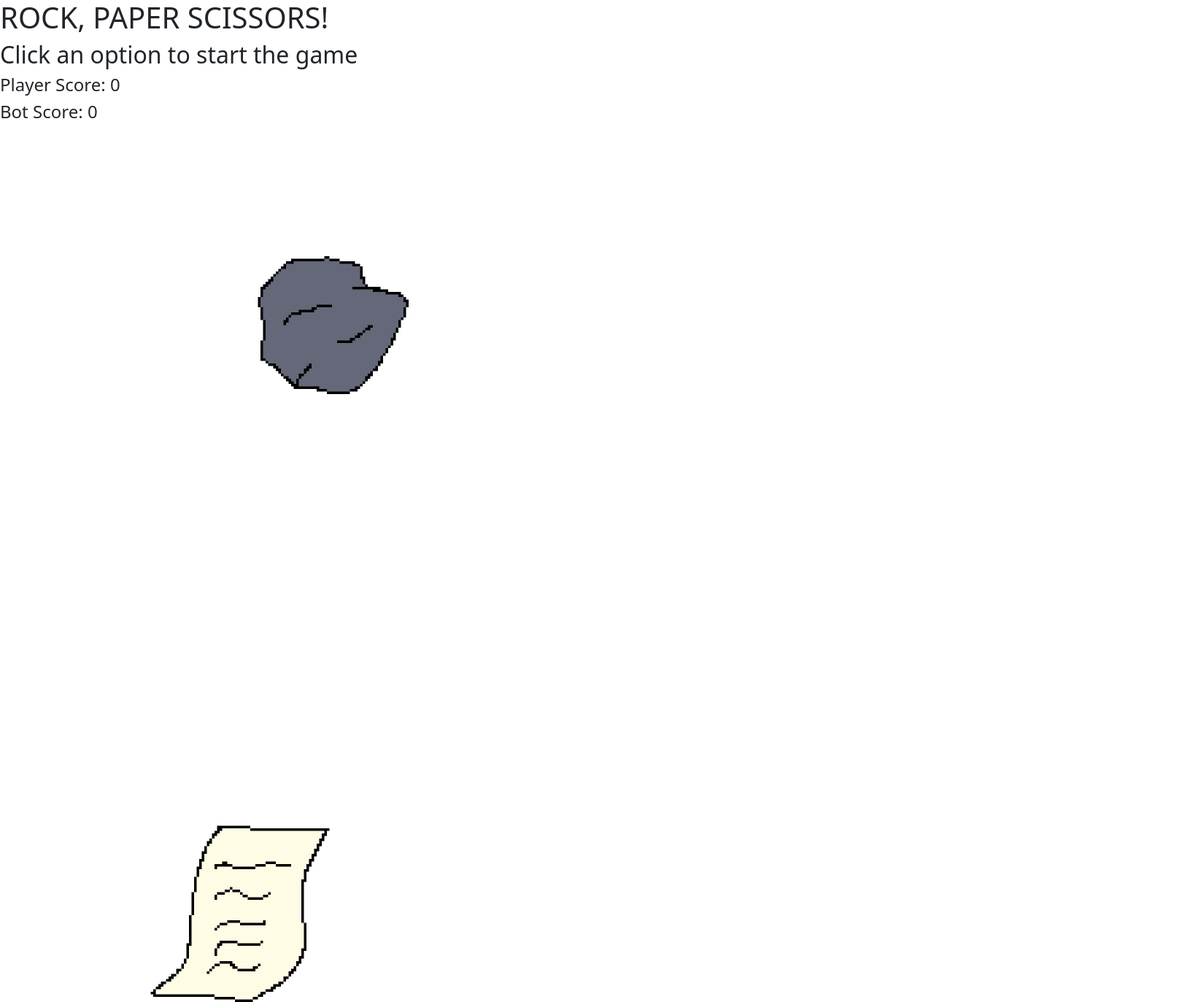
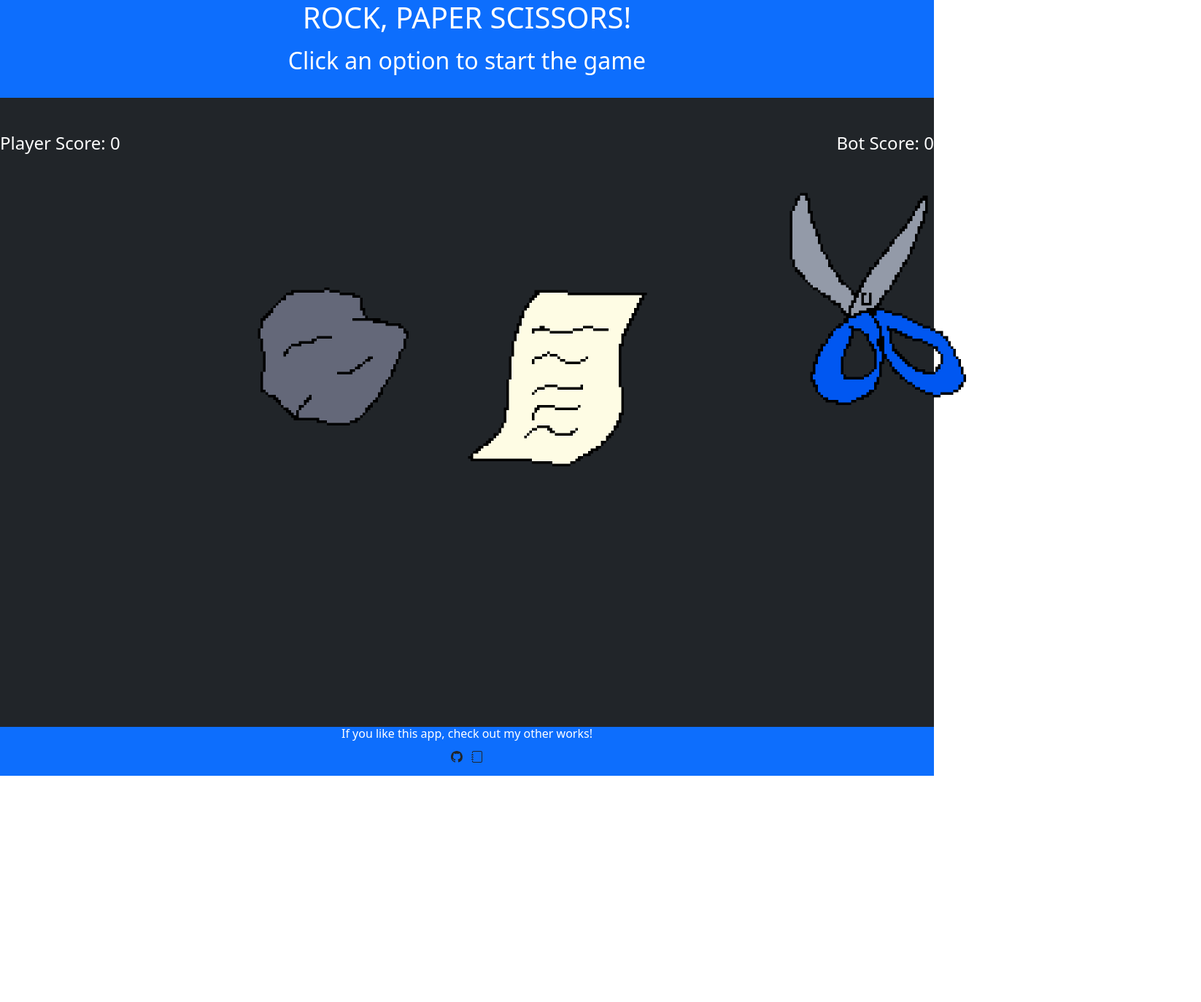
Before and after one commit to Jay-MM/rock-paper-sccisors, a plain HTML site: page index.html in a window 1280 px wide. Shown: the top 1373 px of the page at 73% size, 1646 px wide, since content can reach past the window. After the commit the page ends 1063 px from the top, so only its background shows below. Drawn offline with nearby package versions, Linux system fonts and the light colour scheme.

Commit message:
adds styling and fixes structure of HTML  with bootstrap

```diff
--- a/index.html
+++ b/index.html
@@ -8,45 +8,47 @@
   <link rel = "stylesheet" href="css/style.css">
 </head>
 
-<body>
-  <header>
-    <h1> ROCK, PAPER SCISSORS!</h1>
+<body class="text-white">
+  <header class="d-flex flex-column align-items-center pb-4 bg-primary border-dark rounded-">
+    <h1 class="mb-3"> ROCK, PAPER SCISSORS!</h1>
     <h2>  Click an option to start the game</h2>
   </header>
 
-  <main>
-    <section>
+  <main class="bg-dark">
+    <section class="pt-5 d-flex justify-content-between">
       <h4>Player Score: 0</h4>
       <h4>Bot Score: 0</h4>
     </section>
-    <section>
-      <div>
-        <img src="assets/rock.png" alt="paper pixegraph" width="777rem">
+    <section class="row d-flex align-items-center">
+      <div class="col-4">
+        <img src="assets/rock.png" alt="paper pixelgraph" width="777px">
       </div>
 
-      <div>
-        <img src="assets/paper.png" alt="rock pixelgraph" width="777rem">
+      <div class="col-4">
+        <img src="assets/paper.png" alt="rock pixelgraph" width="777px">
       </div>
 
-      <div>
-        <img src="assets/scissors.png" alt="scissors pixelgraph" width="777rem">
+      <div class="col-4">
+        <img src="assets/scissors.png" alt="scissors pixelgraph" width="777px">
       </div>
     </section>
   </main>
-  <footer>
+  <footer class="d-flex flex-column align-items-center bg-primary">
+    <h6 class="mb-2">
     If you like this app, check out my other works!
-    <ul>
-      <li>
+    </h6>
+    <ul class="list-inline">
+      <li class="list-inline-item">
           <a href="https://github.com/Jay-MM" title="My Github" target="_blank" rel="noopener noreferrer">
-          <svg xmlns="http://www.w3.org/2000/svg" width="16" height="16" fill="currentColor" class="bi bi-github" viewBox="0 0 16 16">
-            <path d="M8 0C3.58 0 0 3.58 0 8c0 3.54 2.29 6.53 5.47 7.59.4.07.55-.17.55-.38 0-.19-.01-.82-.01-1.49-2.01.37-2.53-.49-2.69-.94-.09-.23-.48-.94-.82-1.13-.28-.15-.68-.52-.01-.53.63-.01 1.08.58 1.23.82.72 1.21 1.87.87 2.33.66.07-.52.28-.87.51-1.07-1.78-.2-3.64-.89-3.64-3.95 0-.87.31-1.59.82-2.15-.08-.2-.36-1.02.08-2.12 0 0 .67-.21 2.2.82.64-.18 1.32-.27 2-.27.68 0 1.36.09 2 .27 1.53-1.04 2.2-.82 2.2-.82.44 1.1.16 1.92.08 2.12.51.56.82 1.27.82 2.15 0 3.07-1.87 3.75-3.65 3.95.29.25.54.73.54 1.48 0 1.07-.01 1.93-.01 2.2 0 .21.15.46.55.38A8.012 8.012 0 0 0 16 8c0-4.42-3.58-8-8-8"/>
+              <svg xmlns="http://www.w3.org/2000/svg" width="16" height="16" fill="currentColor" class="text-dark" viewBox="0 0 16 16">
+                  <path d="M8 0C3.58 0 0 3.58 0 8c0 3.54 2.29 6.53 5.47 7.59.4.07.55-.17.55-.38 0-.19-.01-.82-.01-1.49-2.01.37-2.53-.49-2.69-.94-.09-.23-.48-.94-.82-1.13-.28-.15-.68-.52-.01-.53.63-.01 1.08.58 1.23.82.72 1.21 1.87.87 2.33.66.07-.52.28-.87.51-1.07-1.78-.20-3.64-.89-3.64-3.95 0-.87.31-1.59.82-2.15-.08-.20-.36-1.02.08-2.12 0 0 .67-.21 2.2.82.64-.18 1.32-.27 2-.27.68 0 1.36.09 2 .27 1.53-1.04 2.20-.82 2.20-.82.44 1.10.16 1.92.08 2.12.51.56.82 1.27.82 2.15 0 3.07-1.87 3.75-3.65 3.95.29.25.54.73.54 1.48 0 1.07-.01 1.93-.01 2.20 0 .21.15.46.55.38A8.012 8.012 0 0 0 16 8c0-4.42-3.58-8-8-8"/>
               </svg>
           </a>
       </li>
-      <li>
+      <li class="list-inline-item">
           <!-- link portfolio -->
           <a href="#" title="My Portfolio">
-          <svg xmlns="http://www.w3.org/2000/svg" width="16" height="16" fill="currentColor" class="bi bi-journal" viewBox="0 0 16 16">
+              <svg xmlns="http://www.w3.org/2000/svg" width="16" height="16" fill="currentColor" class="text-dark" viewBox="0 0 16 16">
                   <path d="M3 0h10a2 2 0 0 1 2 2v12a2 2 0 0 1-2 2H3a2 2 0 0 1-2-2v-1h1v1a1 1 0 0 0 1 1h10a1 1 0 0 0 1-1V2a1 1 0 0 0-1-1H3a1 1 0 0 0-1 1v1H1V2a2 2 0 0 1 2-2"/>
                   <path d="M1 5v-.5a.5.5 0 0 1 1 0V5h.5a.5.5 0 0 1 0 1h-2a.5.5 0 0 1 0-1zm0 3v-.5a.5.5 0 0 1 1 0V8h.5a.5.5 0 0 1 0 1h-2a.5.5 0 0 1 0-1zm0 3v-.5a.5.5 0 0 1 1 0v.5h.5a.5.5 0 0 1 0 1h-2a.5.5 0 0 1 0-1z"/>
               </svg>
```
Lines whose indentation alone changed are shown as unchanged.
